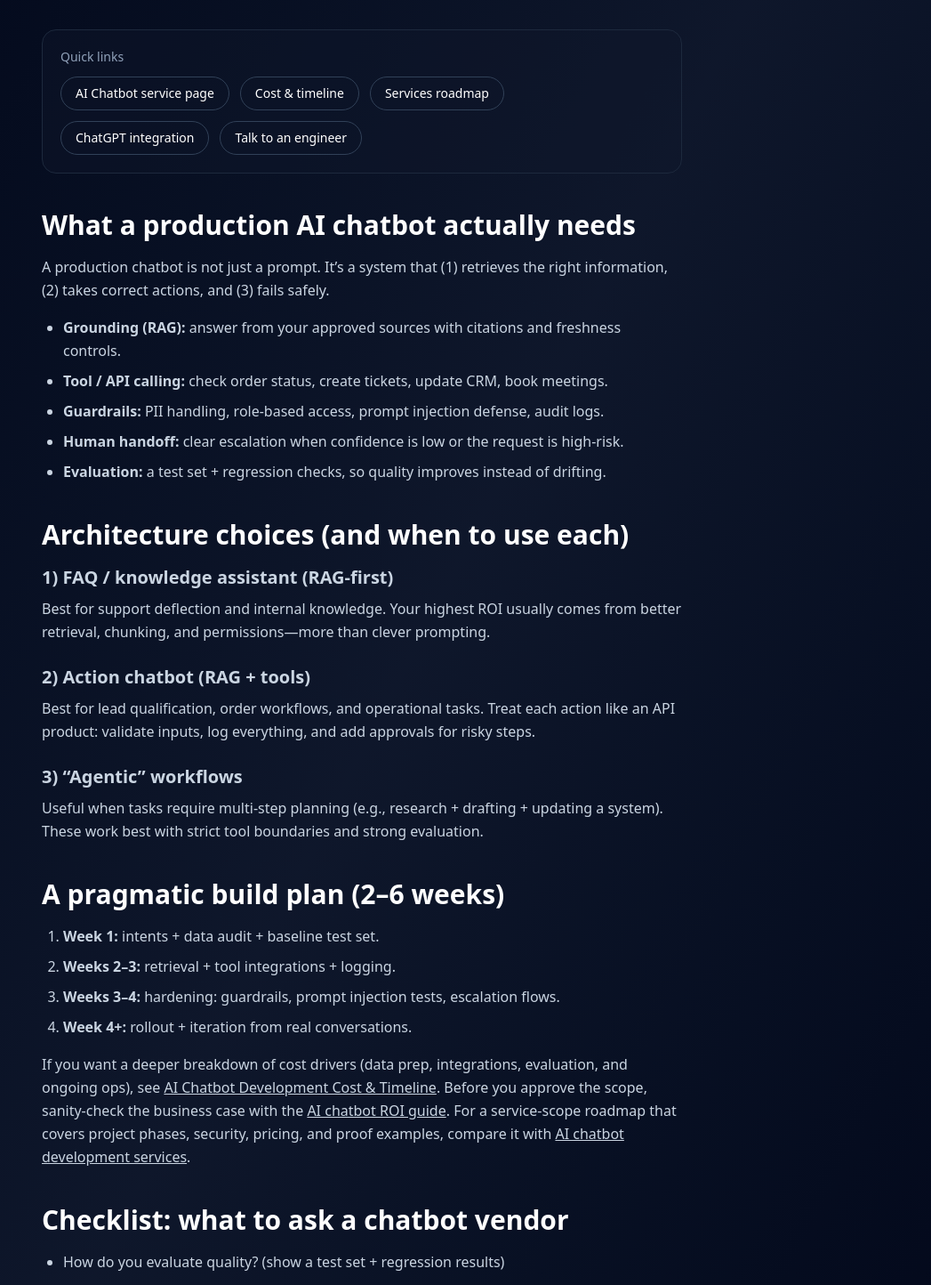
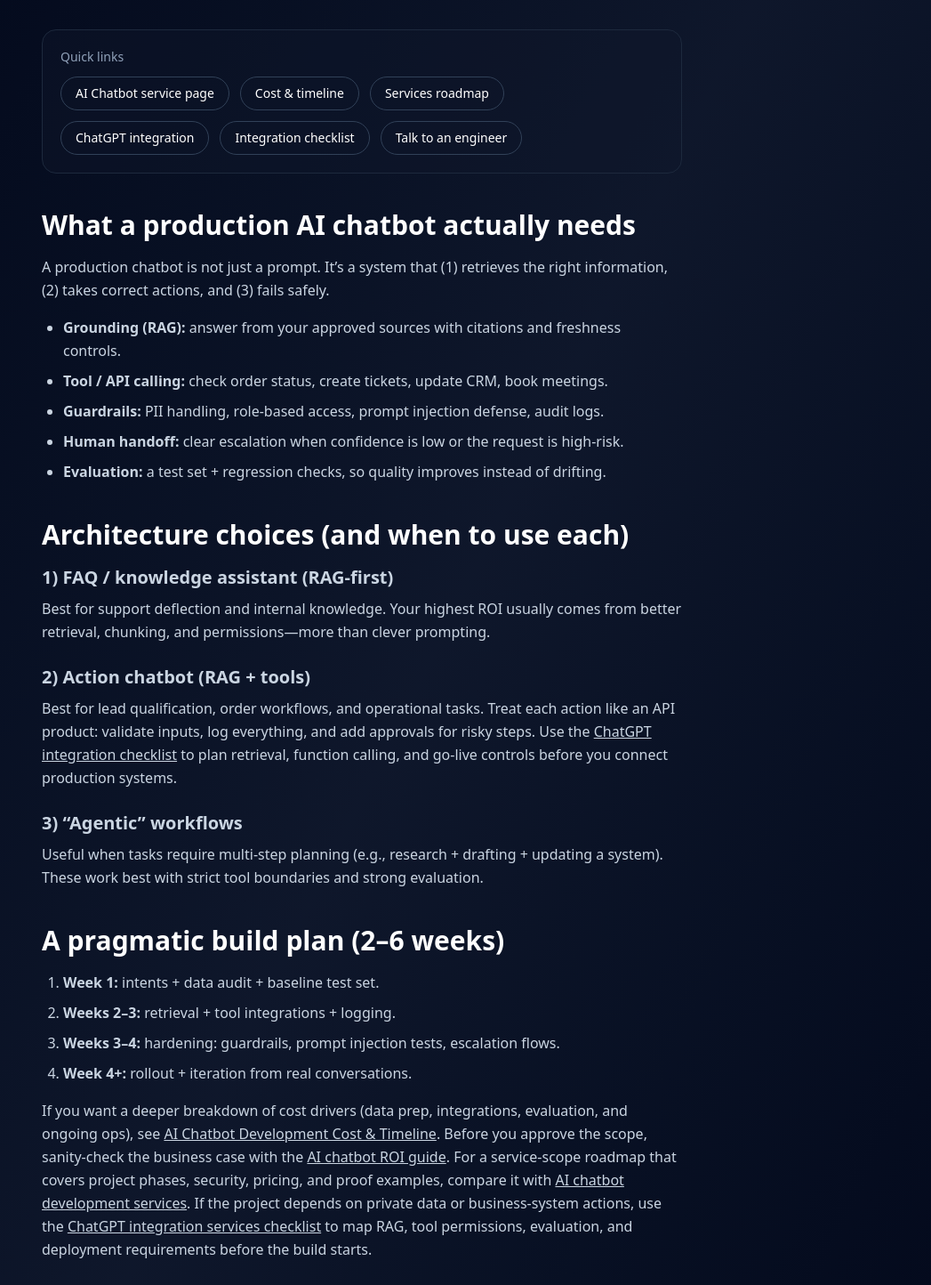
Before and after one commit to ethansure/thexu-studio, a Next.js app: page /insights/ai-chatbot-development in a window 1280 px wide. Shown: the part 400-1844 px from the top of the page at 89% size, without its empty margins (233-1280 px from the left). Built offline with nearby package versions, Linux system fonts and the light colour scheme.

Commit message:
Link chatbot guide to integration checklist

```diff
--- a/src/app/insights/ai-chatbot-development/page.tsx
+++ b/src/app/insights/ai-chatbot-development/page.tsx
@@ -31,7 +31,7 @@ export default function PostPage() {
         description:
           'A practical guide to AI chatbot development: best architectures (RAG + tools), implementation steps, costs, and a checklist for shipping a production chatbot.',
         datePublished: '2026-05-16',
-        dateModified: '2026-07-11',
+        dateModified: '2026-07-12',
         inLanguage: 'en-US',
         mainEntityOfPage: {
           '@type': 'WebPage',
@@ -100,7 +100,7 @@ export default function PostPage() {
 
       <main className="max-w-3xl mx-auto px-6 py-14">
         <header>
-          <p className="text-sm text-slate-500">Insights • 2026-05-16</p>
+          <p className="text-sm text-slate-500">Insights • Updated 2026-07-12</p>
           <h1 className="mt-3 text-4xl md:text-5xl font-bold leading-tight">AI Chatbot Development: A Practical Guide (2026)</h1>
           <p className="mt-5 text-lg text-slate-400">
             “AI chatbot development” can mean anything from a simple FAQ bot to a production assistant that integrates
@@ -131,6 +131,12 @@ export default function PostPage() {
                 href="/chatgpt-integration"
               >
                 ChatGPT integration
+              </Link>
+              <Link
+                className="rounded-full border border-slate-700 px-4 py-2 hover:bg-slate-800 transition"
+                href="/insights/chatgpt-integration-services"
+              >
+                Integration checklist
               </Link>
               <Link className="rounded-full border border-slate-700 px-4 py-2 hover:bg-slate-800 transition" href="/#contact">
                 Talk to an engineer
@@ -176,7 +182,11 @@ export default function PostPage() {
               <h3 className="text-xl font-semibold">2) Action chatbot (RAG + tools)</h3>
               <p className="mt-2">
                 Best for lead qualification, order workflows, and operational tasks. Treat each action like an API product:
-                validate inputs, log everything, and add approvals for risky steps.
+                validate inputs, log everything, and add approvals for risky steps. Use the{' '}
+                <Link className="underline hover:text-white" href="/insights/chatgpt-integration-services">
+                  ChatGPT integration checklist
+                </Link>{' '}
+                to plan retrieval, function calling, and go-live controls before you connect production systems.
               </p>
             </div>
             <div>
@@ -219,6 +229,11 @@ export default function PostPage() {
               AI chatbot development services
             </Link>
             .
+            If the project depends on private data or business-system actions, use the{' '}
+            <Link className="underline hover:text-white" href="/insights/chatgpt-integration-services">
+              ChatGPT integration services checklist
+            </Link>{' '}
+            to map RAG, tool permissions, evaluation, and deployment requirements before the build starts.
           </p>
         </Section>
 
```
